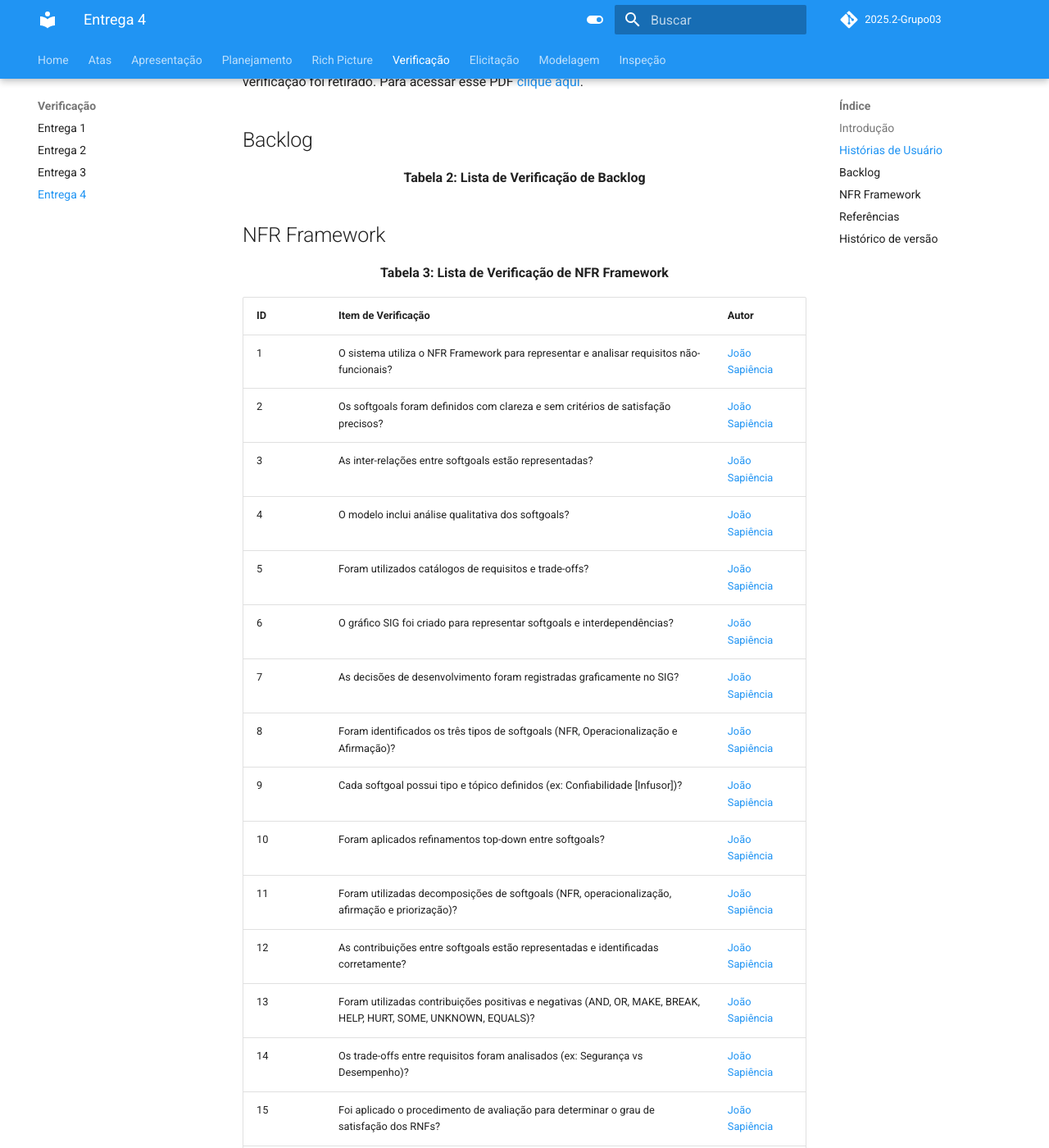
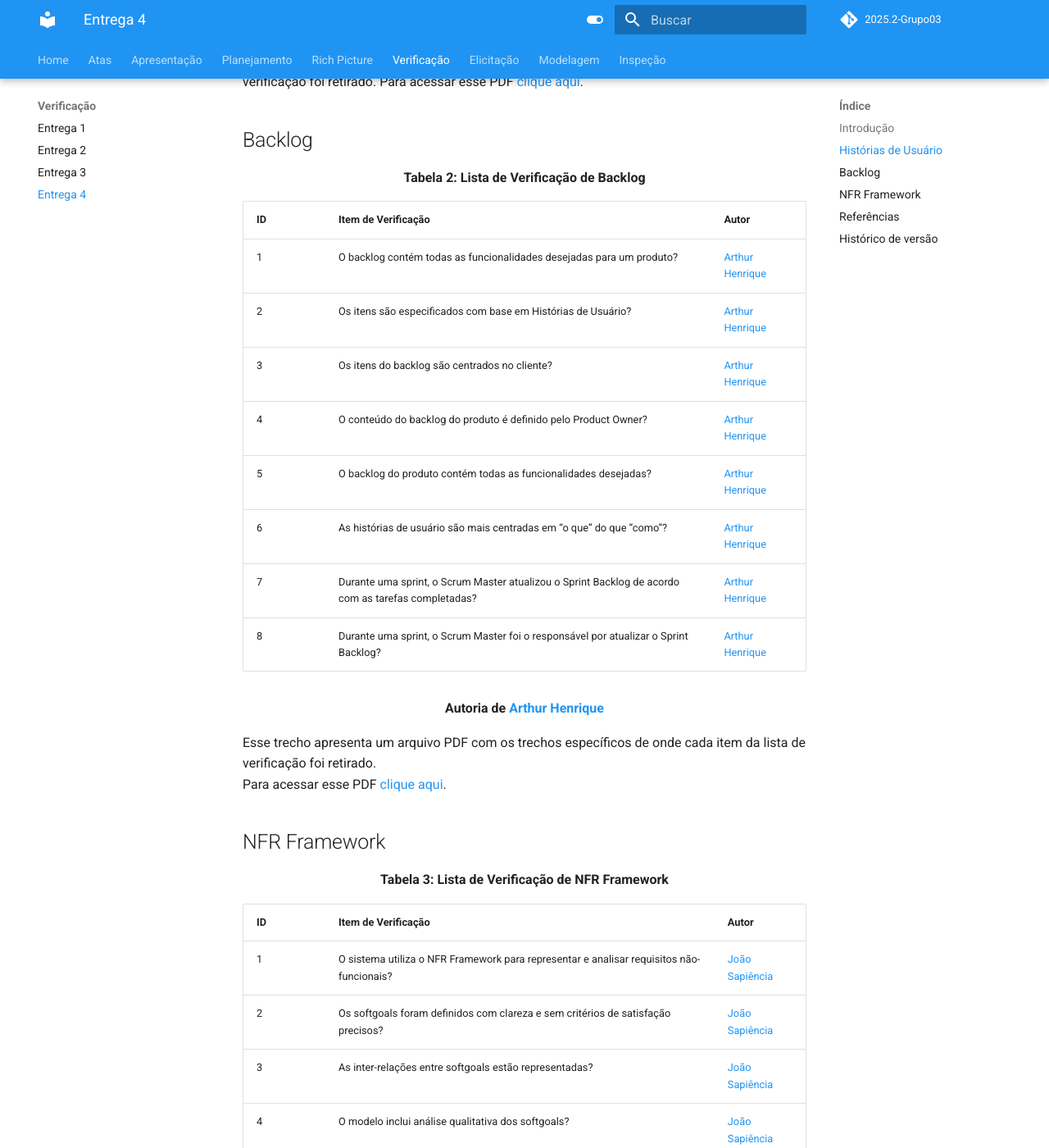
Before and after one commit to Requisitos-de-Software/2025.2-Grupo03, an MkDocs documentation site: the page built from docs/Verificacao/verificacao4.md, in a window 1280 px wide and 1400 px high, scrolled down 1498 px. Shown: the whole window at 82% size. Built offline with MkDocs 1.6.1 and Material for MkDocs 9.7.7, drawn with Linux system fonts in a browser that asks for light colours; comment, search, counter and statistics services are not loaded.

Commit message:
Update lista de verificação Backlog

```diff
--- a/docs/Verificacao/verificacao4.md
+++ b/docs/Verificacao/verificacao4.md
@@ -43,6 +43,26 @@ Esse trecho apresenta um arquivo PDF com os trechos específicos de onde cada it
 
 <div align="center"><strong>Tabela 2: Lista de Verificação de Backlog</strong></div>
 
+| ID  | Item de Verificação | Autor |
+|-----|---------------------|-------|
+| 1   | O backlog contém todas as funcionalidades desejadas para um produto? | [Arthur Henrique](https://github.com/arthurhvieira1) |
+| 2   | Os itens são especificados com base em Histórias de Usuário? | [Arthur Henrique](https://github.com/arthurhvieira1) |
+| 3   | Os itens do backlog são centrados no cliente? | [Arthur Henrique](https://github.com/arthurhvieira1) |
+| 4   | O conteúdo do backlog do produto é definido pelo Product Owner? | [Arthur Henrique](https://github.com/arthurhvieira1) |
+| 5   | O backlog do produto contém todas as funcionalidades desejadas? | [Arthur Henrique](https://github.com/arthurhvieira1) |
+| 6   | As histórias de usuário são mais centradas em “o que” do que “como”? | [Arthur Henrique](https://github.com/arthurhvieira1) |
+| 7   | Durante uma sprint, o Scrum Master atualizou o Sprint Backlog de acordo com as tarefas completadas? | [Arthur Henrique](https://github.com/arthurhvieira1) |
+| 8   | Durante uma sprint, o Scrum Master foi o responsável por atualizar o Sprint Backlog? | [Arthur Henrique](https://github.com/arthurhvieira1) |
+
+<div align="center">
+    <strong>
+        Autoria de
+        <a href="https://github.com/arthurhvieira1">Arthur Henrique</a>
+    </strong>
+</div>
+
+Esse trecho apresenta um arquivo PDF com os trechos específicos de onde cada item da lista de verificação foi retirado.
+Para acessar esse PDF [clique aqui](../arquivos/LVBACKLOG.pdf).
 
 ## NFR Framework
 
```
